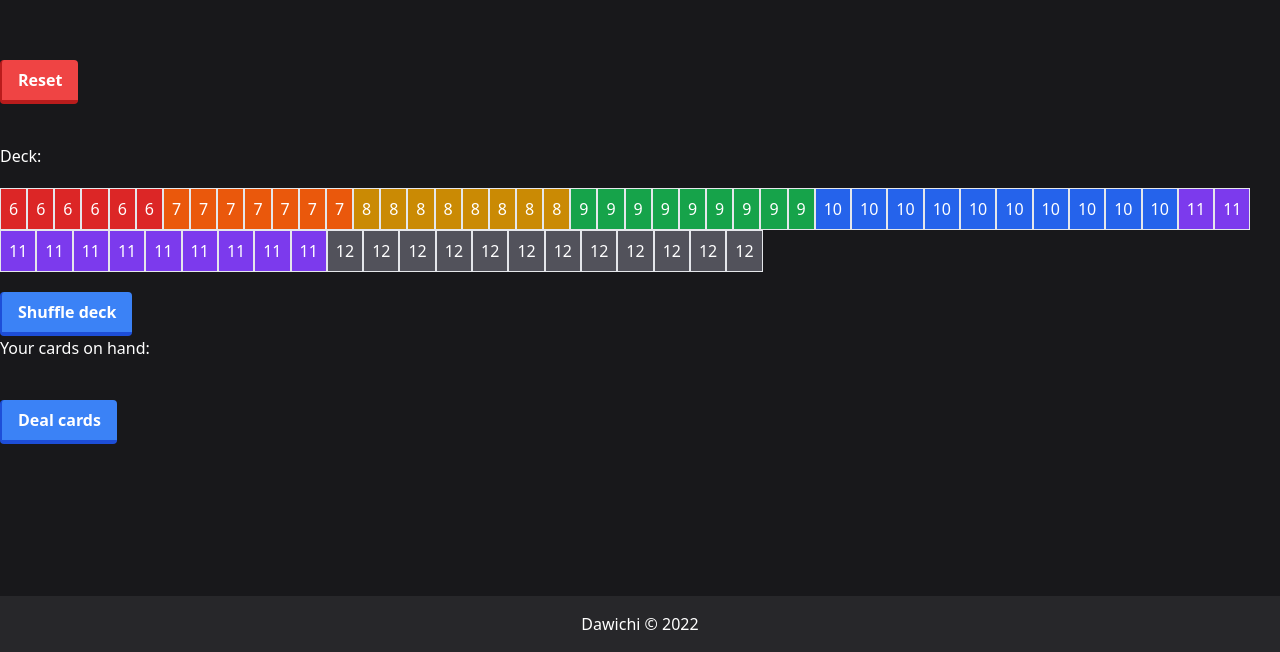
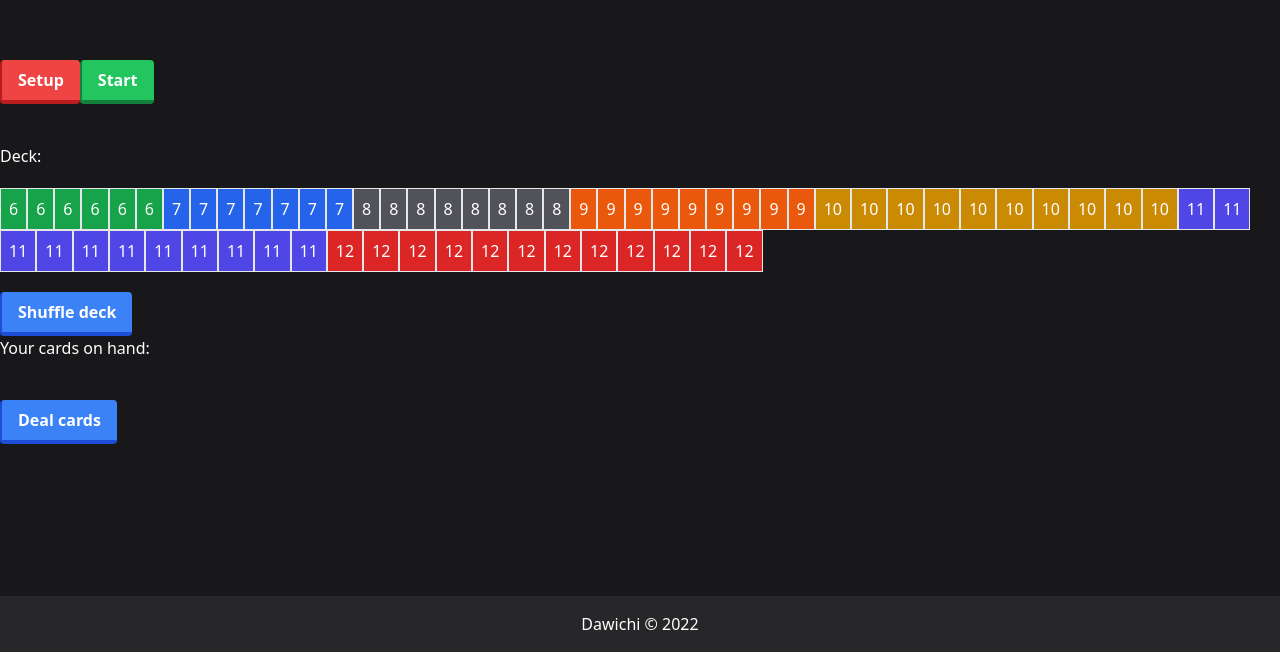
Before and after one commit to Brr1-99/duckcards, a Nuxt app: page /madness in a window 1280 px wide. Shown: the part 148-800 px from the top of the page. Built offline with nearby package versions, Linux system fonts and the light colour scheme.

Commit message:
Hiddable madness

```diff
--- a/app.vue
+++ b/app.vue
@@ -15,7 +15,13 @@ export default {
                 {
                     hid: 'DuckCards',
                     name: 'Online Card Games',
-                    content: 'DuckCards is where you can play online card games',
+                    content: 'Play different card games online!',
+                },
+            ],
+            link: [
+                {
+                    rel: 'stylesheet',
+                    href: 'https://cdn.jsdelivr.net/npm/bootstrap-icons@1.8.3/font/bootstrap-icons.css',
                 },
             ],
         }
--- a/composables/useMadness.ts
+++ b/composables/useMadness.ts
@@ -11,26 +11,41 @@ export default () => {
     /**
      * Generate deck of cards.
      */
-    function init() {
+    function setup() {
         deck.value = []
         hand.value = []
+
         const numbers: number[] = [6, 7, 8, 9, 10, 11, 12]
         const temp = []
 
         for (const number of numbers) {
             for (let i = 0; i < number; i++) {
-                temp.push(number)
+                temp.push({
+                    value: number,
+                    type: null,
+                    hide: false,
+                })
             }
         }
 
         deck.value = temp
-        // Deck.shuffle(deck.value)
+    }
+
+    function start() {
+        Deck.shuffle(deck.value)
+        for (const card of deck.value) {
+            card.hide = true
+        }
+        for (let i = 0; i < deck.value.length - 17; i++) {
+            deck.value[i].hide = false
+        }
     }
 
     return {
         deck: readonly(deck),
         hand: readonly(hand),
-        init,
+        setup,
+        start,
         shuffle: () => Deck.shuffle(deck.value),
         deal: () => Deck.deal(5, deck, hand),
     }
--- a/pages/madness.vue
+++ b/pages/madness.vue
@@ -1,12 +1,13 @@
 <template>
     <div>
-        <Button1 text="Reset" type="danger" @click="init" />
+        <Button1 text="Setup" type="danger" @click="setup" />
+        <Button1 text="Start" type="success" @click="start" />
         <p class="mt-10"></p>
         <h3>Deck:</h3>
         <section class="container flex flex-wrap py-5">
             <div v-for="(card, idx) in deck" :key="idx">
                 <div :class="'border p-2 ' + colorCard(card)">
-                    {{ card }}
+                    {{ card.hide ? 'x' : card.value }}
                 </div>
             </div>
         </section>
@@ -16,7 +17,7 @@
         <section class="container flex flex-wrap py-5">
             <div v-for="(card, idx) in hand" :key="idx">
                 <div :class="'border p-2 ' + colorCard(card)">
-                    {{ card }}
+                    {{ card.hide ? 'x' : card.value }}
                 </div>
             </div>
         </section>
@@ -25,16 +26,18 @@
 </template>
 
 <script setup lang="ts">
-const { deck, hand, init, shuffle, deal } = useMadness()
+const { deck, hand, setup, start, shuffle, deal } = useMadness()
 
-function colorCard(value: number) {
-    if (value === 6) return 'bg-red-600'
-    if (value === 7) return 'bg-orange-600'
-    if (value === 8) return 'bg-yellow-600'
-    if (value === 9) return 'bg-green-600'
-    if (value === 10) return 'bg-blue-600'
-    if (value === 11) return 'bg-violet-600'
-    if (value === 12) return 'bg-zinc-600'
+function colorCard(card) {
+    if (card.hide) return 'bg-zinc-900'
+    if (card.value === 6) return 'bg-green-600'
+    if (card.value === 7) return 'bg-blue-600'
+    if (card.value === 8) return 'bg-zinc-600'
+    if (card.value === 9) return 'bg-orange-600'
+    if (card.value === 10) return 'bg-yellow-600'
+    if (card.value === 11) return 'bg-indigo-600'
+    if (card.value === 12) return 'bg-red-600'
 }
-init()
+
+setup()
 </script>
--- a/services/Deck.ts
+++ b/services/Deck.ts
@@ -1,8 +1,9 @@
 import { Ref } from 'nuxt/dist/app/compat/capi'
 
-type Card = {
+export type Card = {
     value: number
     type: number
+    hide: boolean
 }
 
 /**
```
